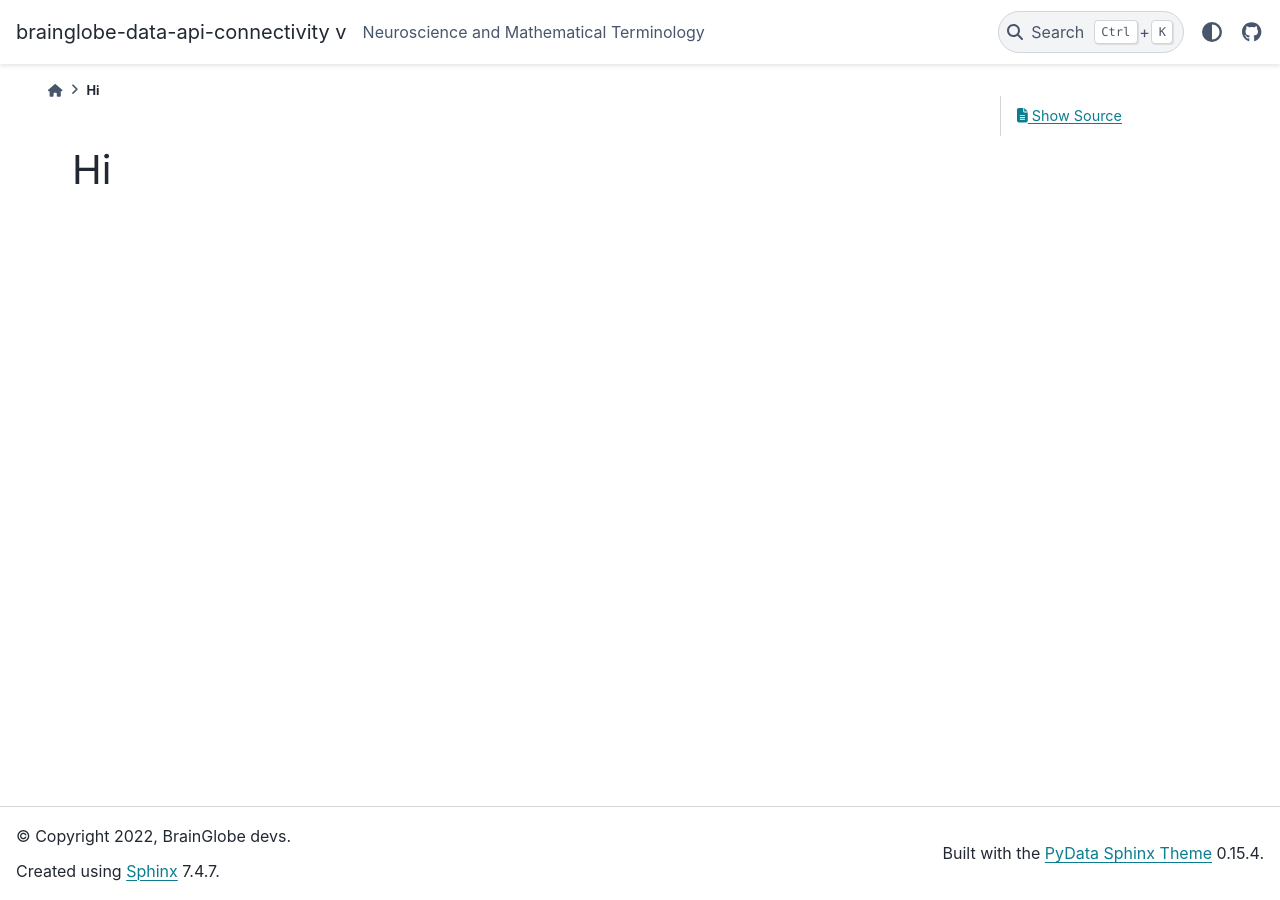
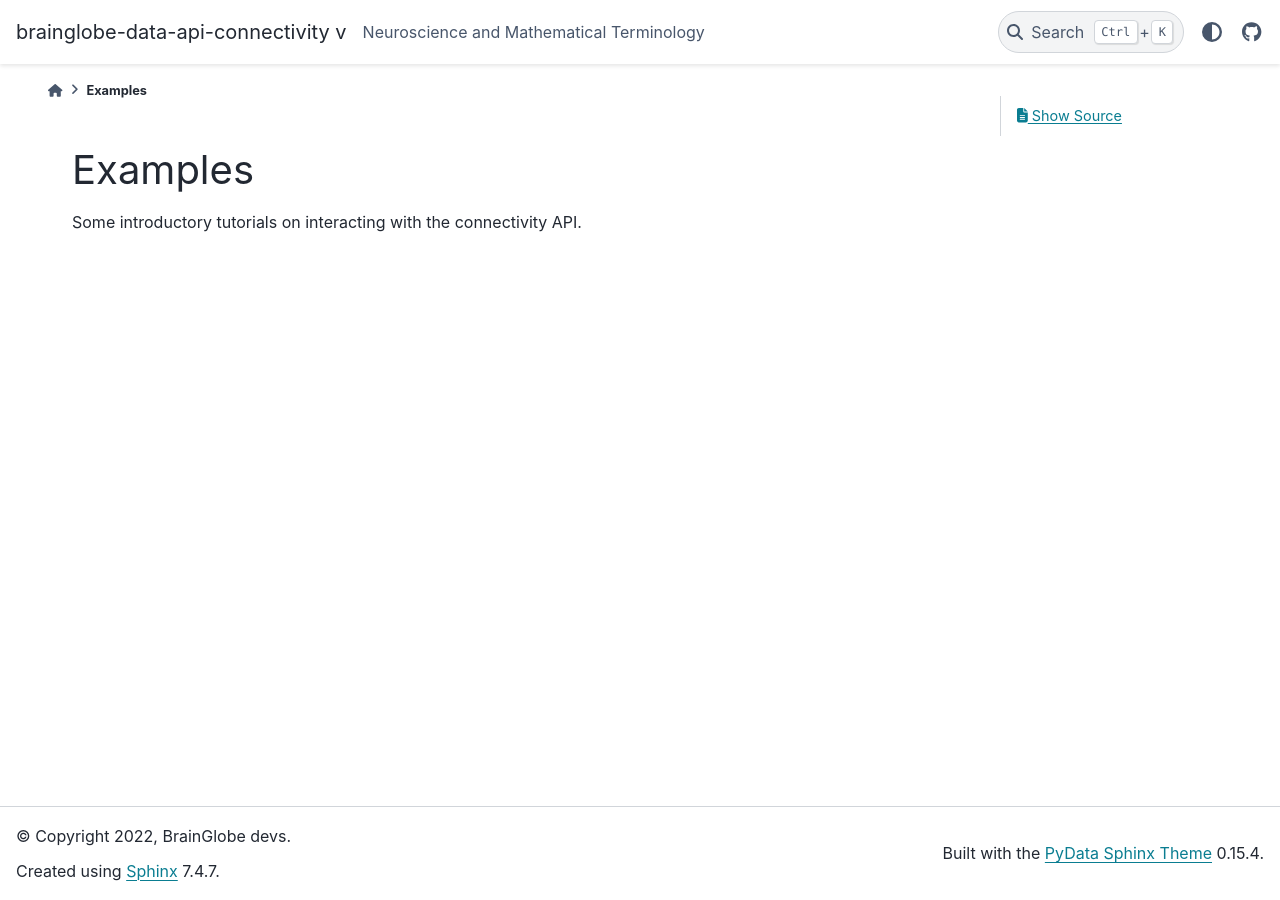
Before and after one commit to brainglobe/brainglobe-data-api-connectivity, a Sphinx documentation site: the page built from docs/source/examples/GALLERY_HEADER.rst, in a window 1280 px wide. Built offline with Sphinx 7.4.7 and the PyData theme 0.15.4, drawn with Linux system fonts in a browser that asks for light colours; pages that are not in the unit, such as notebooks, are missing from menus.

Commit message:
Header is an actual header

```diff
--- a/docs/source/conf.py
+++ b/docs/source/conf.py
@@ -73,7 +73,7 @@ templates_path = ["_templates"]
 # Sphinx gallery configuration settings
 sphinx_gallery_conf = {
     "examples_dirs": "examples",
-    "gallery_dirs": "_gallery_examples",
+    "gallery_dirs": "./_gallery_examples",
 }
 
 # Automatically generate stub pages for API
--- a/docs/source/examples/GALLERY_HEADER.rst
+++ b/docs/source/examples/GALLERY_HEADER.rst
@@ -1,2 +1,4 @@
-Hi
---
+Examples
+--------
+
+Some introductory tutorials on interacting with the connectivity API.
```
Also changed, not shown: 1 other file.
